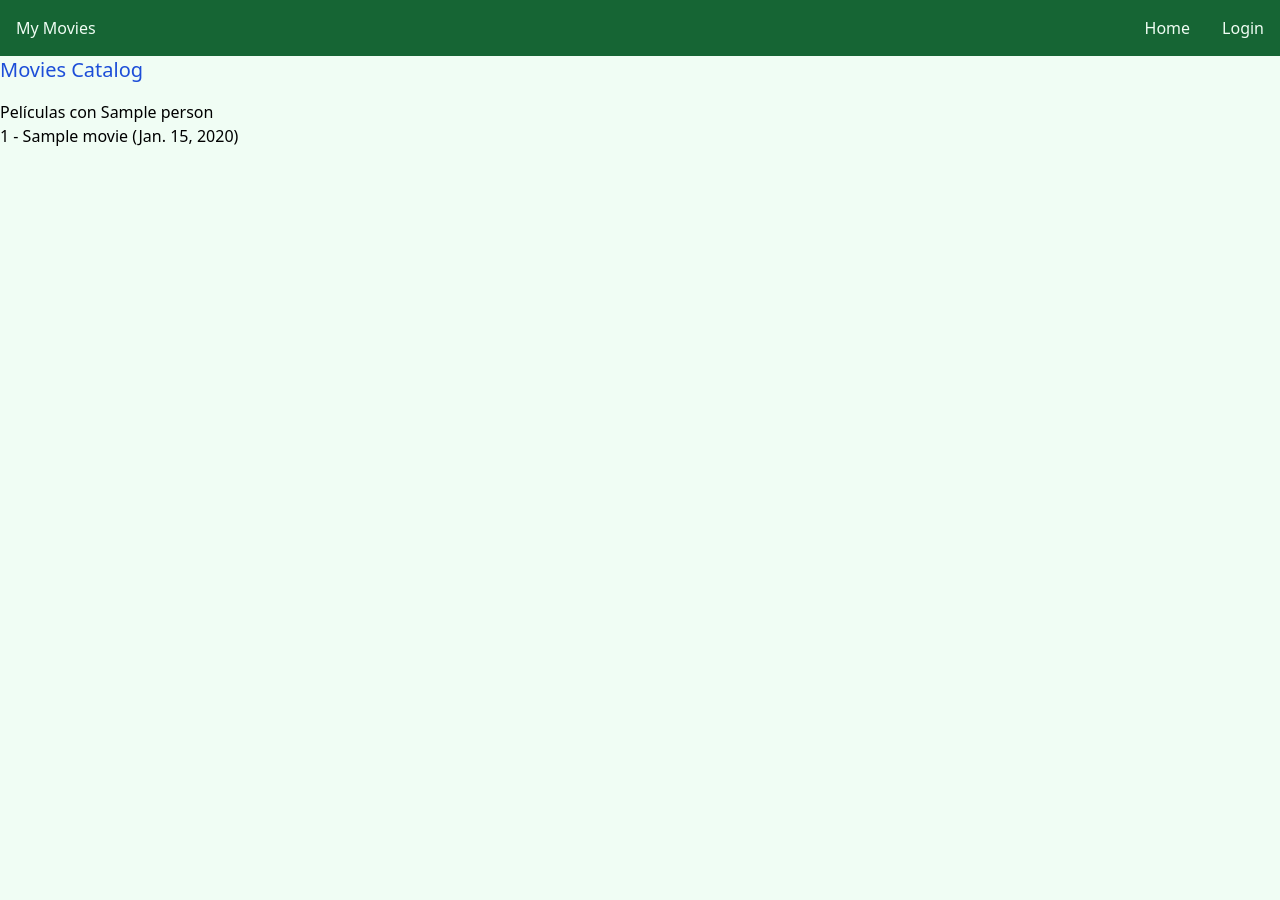
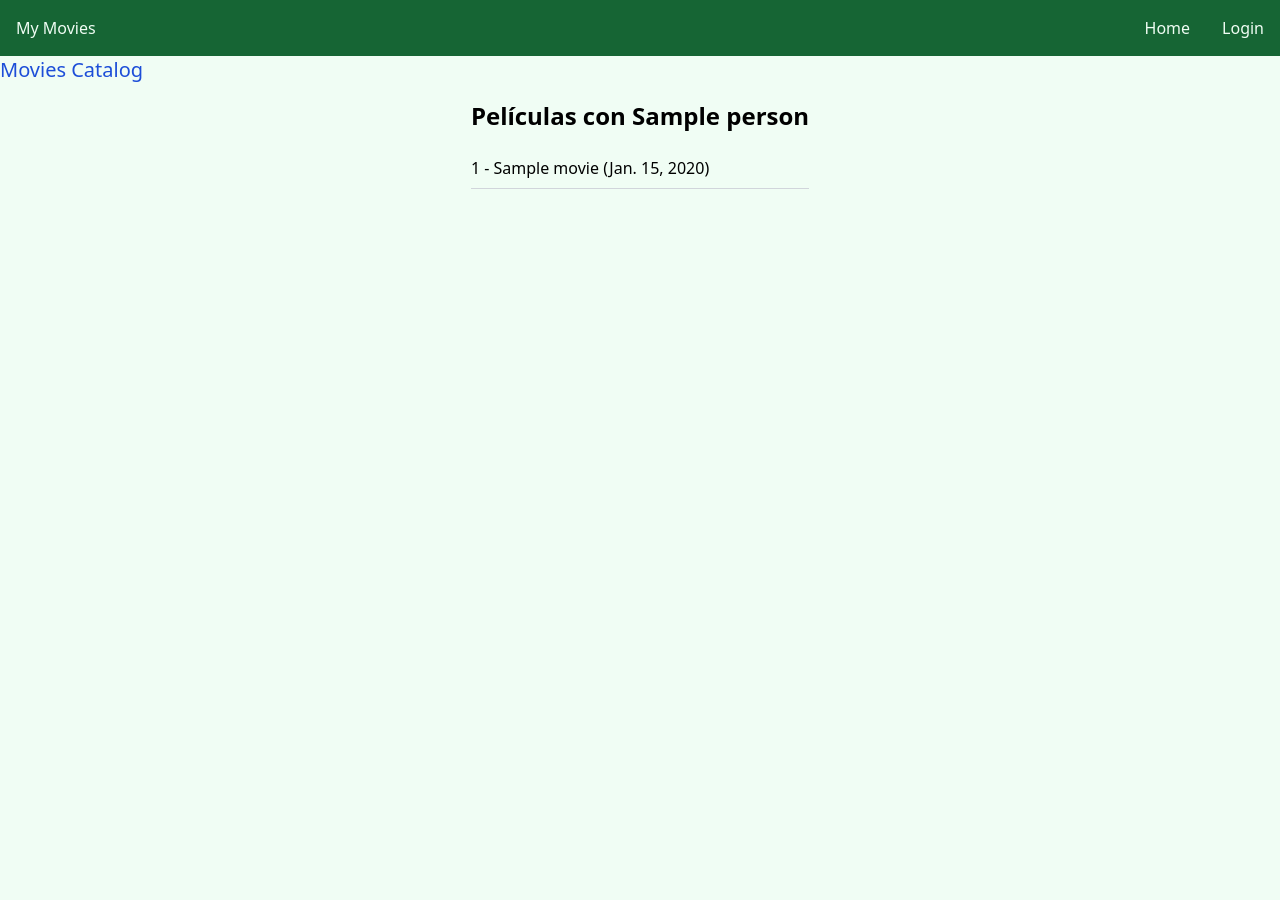
Before and after one commit to LeonardoRangel12/myMovies, a Django app: page /movies_by_actor/1 in a window 1280 px wide. Run offline with Django 4.2, Linux system fonts and the light colour scheme; tables that the repository leaves empty hold one stand-in row (values such as "Sample post"); style sheets or scripts are compiled from the project's sources; some libraries are stand-ins or nearby versions.

Commit message:
Modificacionesdepruebas

```diff
--- a/templates/movie.html
+++ b/templates/movie.html
@@ -48,7 +48,7 @@
 
 </form>
 {% else %}
-<a href="{% url 'login' %}" <h2>Login to write a review</h2></a>
+<a href="{% url 'login' %}"><h2>Login to write a review</h2></a>
 {% endif %}
 
 <!-- Display selected actor -->
--- a/templates/movies_by_actor.html
+++ b/templates/movies_by_actor.html
@@ -1,17 +1,17 @@
 {% extends "_base.html" %}
 
 {% block content %}
-<div>
-    <h2>Películas con {{ actor_name }}</h2>
+<div class="mx-auto max-w-lg">
+    <h2 class="text-2xl font-bold mb-4">Películas con {{ actor_name }}</h2>
     <ul>
         {% for movie in movies %}
-            <a href=/movie/{{movie.id}}>
-                <li>{{movie.id}} - {{ movie.title }} ({{ movie.release_date }})</li>
+            <a href="/movie/{{ movie.id }}" class="block mb-2 hover:text-blue-500">
+                <li class="border-b border-gray-300 py-2">{{ movie.id }} - {{ movie.title }} ({{ movie.release_date }})</li>
             </a>
         {% endfor %}
     </ul>
     {% if not movies %}
-        <p>No se encontraron películas para {{ actor_name }}</p>
+        <p class="mt-4">No se encontraron películas para {{ actor_name }}</p>
     {% endif %}
 </div>
 {% endblock %}
```
